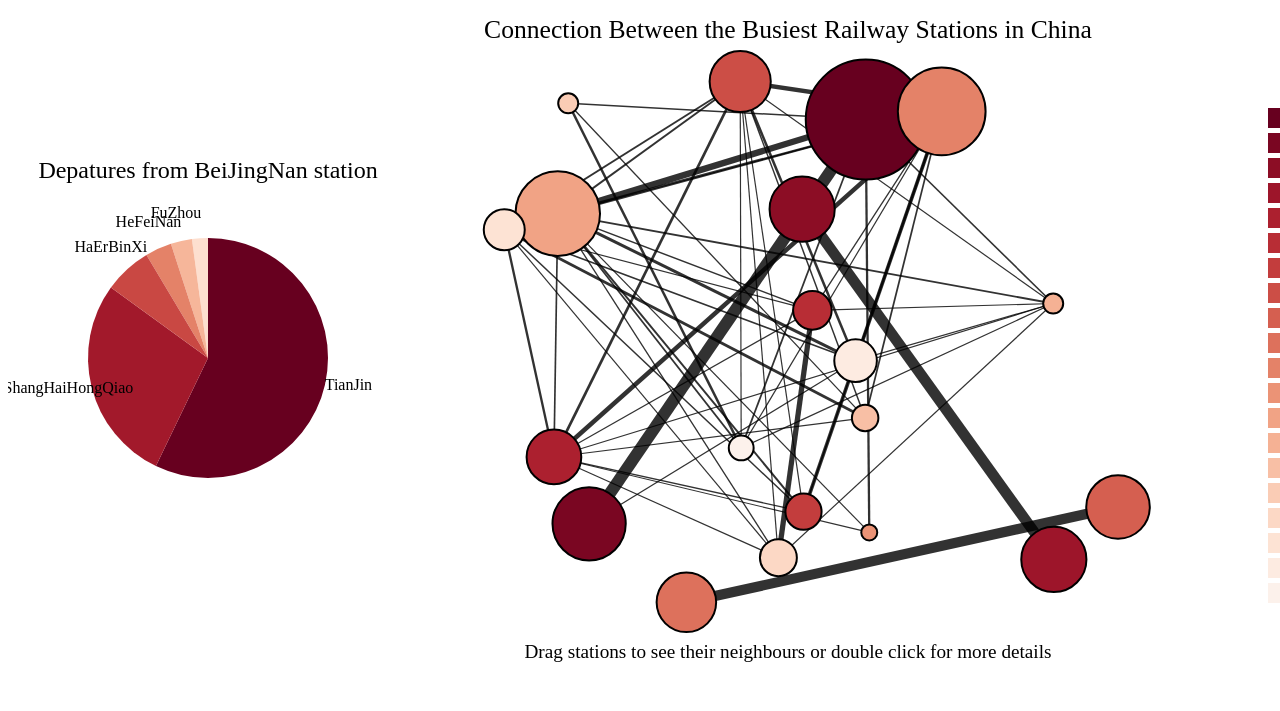
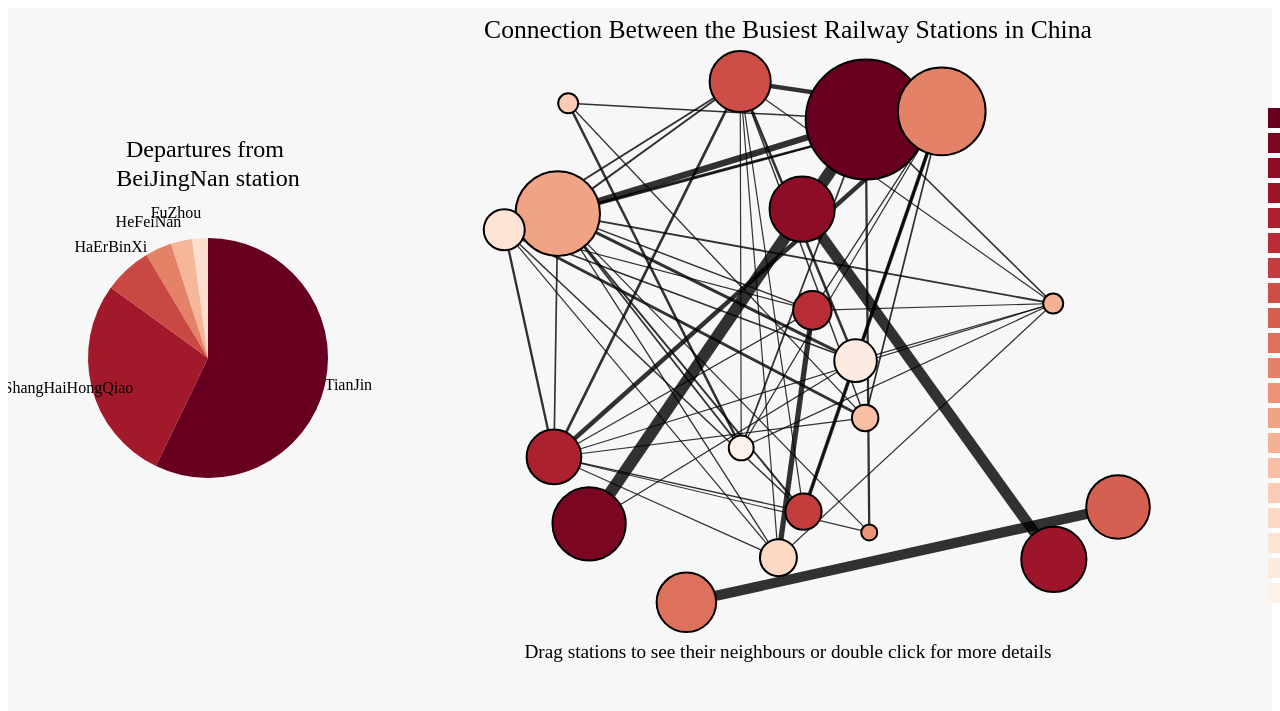
Before and after one commit to wzt1997/wzt1997.github.io, a plain HTML site: page OTOTA_D3/train_station.html in a window 1280 px wide. Shown: the top 711 px of the page. Drawn offline with Linux system fonts and the light colour scheme.

Commit message:
change text

```diff
--- a/OTOTA_D3/train_station.html
+++ b/OTOTA_D3/train_station.html
@@ -6,8 +6,8 @@
     <script src="js/d3.min.js"></script>
     <script src="js/library/d3-tip.js"></script>
   </head>
-  <body>
-    <div style="display: flex;">
+  <body style="text-align: center">
+    <div style="display: flex; background-color: #f7f7f7;">
         <div id = "pie">
             <svg width="400" height="700" id="piesvg" class="svgs"></svg>
         </div>
@@ -294,11 +294,23 @@
         .domain([0, data_para.length])
 
         svg_pie.selectAll("text").remove();
-        svg_pie.append("text")
-        .attr("transform", "translate(" + (pie_width/2) + "," + (inner_height/2 - 130) + ")")
+        var text = svg_pie
+        .append("text")
+        .attr("transform", "translate(" + (pie_width/2 + 50) + "," + (inner_height/2 -180) + ")")
         .attr('font-size', '1.5em')
         .style("text-anchor", "middle")
-        .text("Depatures from "+ city_mapping[cur_node.index]+" station");
+        // .text("Departures from "+ city_mapping[cur_node.index]+" station");
+
+        strs = [ "Departures from ", city_mapping[cur_node.index]+" station" ];
+        text.selectAll('tspan')
+            .data(strs)
+            .enter()
+            .append("tspan")
+            .attr("x", text.attr("x") - 50)
+			.attr("dy","1.2em")
+			.text(function(d){
+				return d;
+			});
 
         svg_pie.selectAll('g').remove();
         let arcs = svg_pie
```
